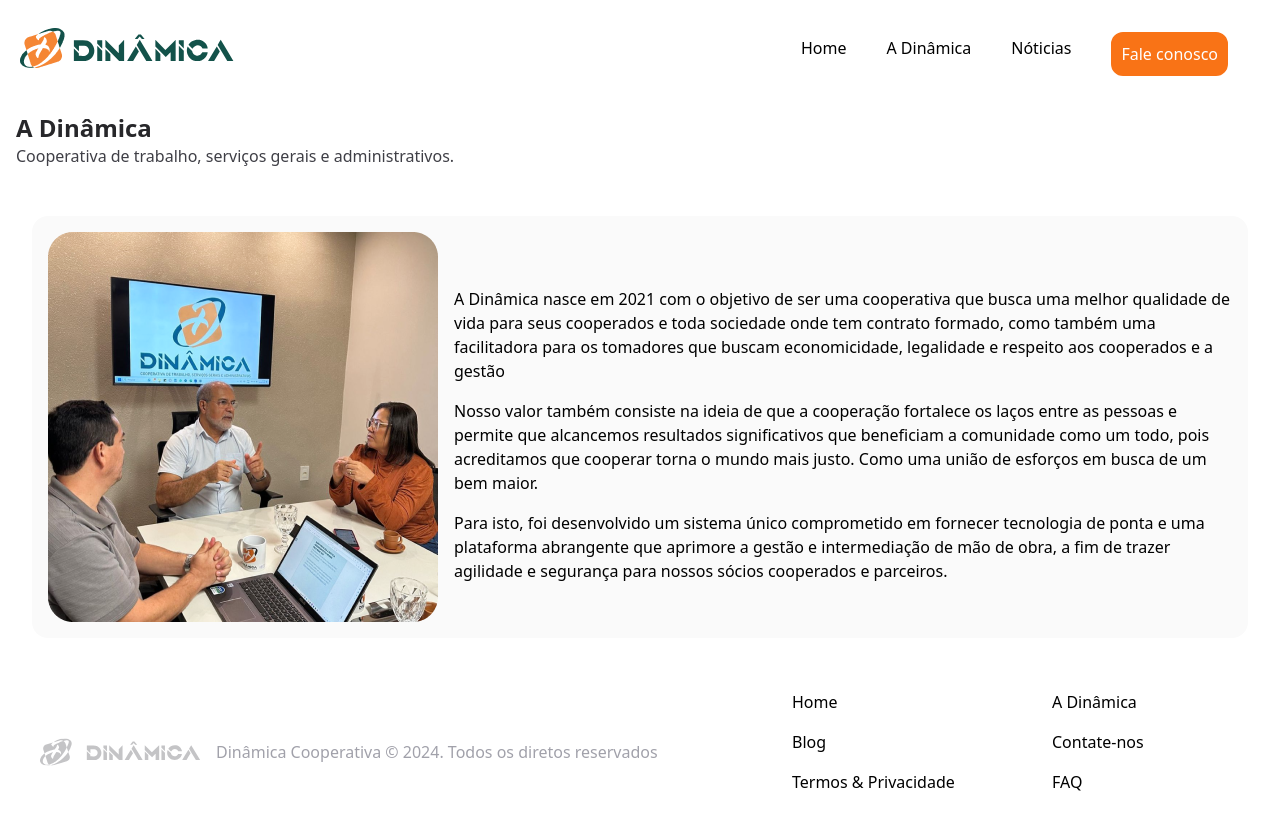
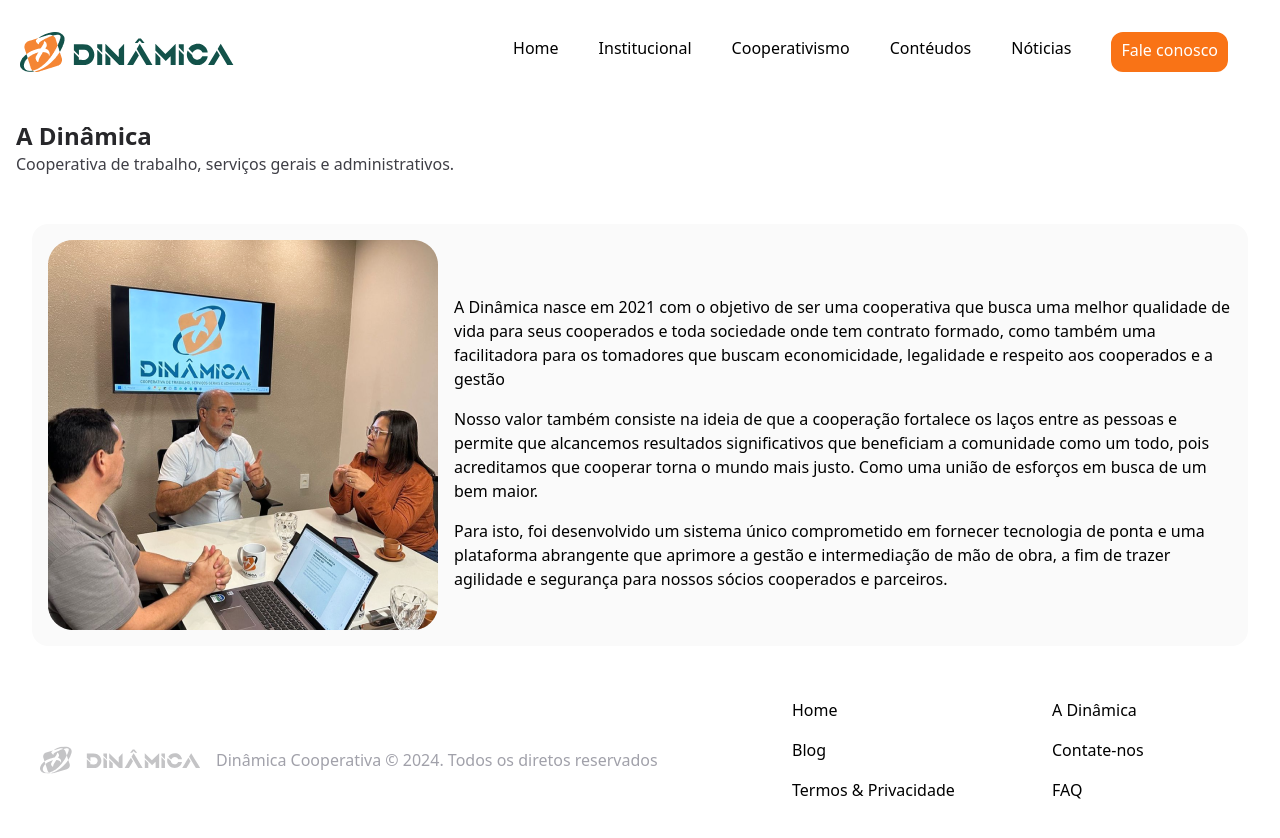
Before and after one commit to joaogg77br/dinamica, a React (Vite) app: page /dinamica in a window 1280 px wide. Shown: the top 838 px of the page. Built offline with nearby package versions, Linux system fonts and the light colour scheme.

Commit message:
menu atualizado com sucesso

```diff
--- a/src/components/Header.jsx
+++ b/src/components/Header.jsx
@@ -136,11 +136,60 @@
                     <div className="flex gap-10">
                         <ul className="hidden justify-center mt-4 gap-10 sm:flex">
                             <li><Link to="/" className="pb-2 border-b border-white  a hover:text-orange-500 hover:underline">Home</Link></li>
-                            <li><Link to="/dinamica" className="pb-2 border-b border-white hover:text-orange-500 hover:underline text-nowrap">A Dinâmica</Link></li>
+                            <li className="group  pb-6">
+                                <Link to="/dinamica" className="pb-2 border-b border-white hover:text-orange-500 hover:underline text-nowrap">Institucional</Link>
+                                <section className="hidden flex-col bg-white  hover:flex group-hover:flex duration-1000 text-center absolute  pb-10 w-full z-20 left-0 top-20 pt-10 px-20">
+                                    <hr className="mb-10 border-10 border-zinc-500 bg-white h-0 w-full"/>
+                                    <div className="flex gap-20 p-10 px-32">
+                                        <div className=" text-4xl font-medium text-zinc-400">Institucional</div>
+                                        <ul className="flex flex-col mt-2 text-start gap-4 ">
+                                            <li className="hover:text-orange-500 duration-300"><Link>Conteúdo</Link></li>
+                                            <li className="hover:text-orange-500 duration-300"><Link>Missão,Visão e Valores</Link></li>
+                                            <li className="hover:text-orange-500 duration-300"><Link>Atividades Desenvolvidas Pela Dinâmica</Link></li>
+                                            <li className="hover:text-orange-500 duration-300"><Link>Benefícios exclusivos da Dinâmica</Link></li>
+                                            <li className="hover:text-orange-500 duration-300"><Link>Onde atuamos</Link></li>
+                                            <li className="hover:text-orange-500 duration-300"><Link>Conselhos</Link></li>
+                                        </ul>
+                                    </div>
+                                </section>
+                            </li>
+                            <li className="group pb-6">
+                                <Link to="/dinamica" className="pb-2 border-b border-white hover:text-orange-500 hover:underline text-nowrap">Cooperativismo</Link>
+                                <section className="hidden flex-col bg-white  hover:flex group-hover:flex duration-1000 text-center absolute pb-10 w-full z-20 left-0 top-20 pt-10 px-20">
+                                    <hr className="mb-10 border-10 border-zinc-500 bg-white h-0 w-full"/>
+                                    <div className="flex gap-20 p-10 px-32">
+                                        <div className=" text-4xl font-medium text-zinc-400">Cooperativismo</div>
+                                        <ul className="flex flex-col gap-4 text-start mt-2 ">
+                                            <li className="hover:text-orange-500 duration-300"><Link>Cooperativismo</Link></li>
+                                            <li className="hover:text-orange-500 duration-300"><Link>Cooperativa</Link></li>
+                                            <li className="hover:text-orange-500 duration-300"><Link>Cooperado</Link></li>
+                                            <li className="hover:text-orange-500 duration-300"><Link>7 Príncipios do Coopertivismo</Link></li>
+                                            <li className="hover:text-orange-500 duration-300"><Link>Educação Continuada</Link></li>
+                                        </ul>
+                                    </div>
+                                </section>
+                            </li>
+                            <li className="group pb-6">
+                                <Link to="/dinamica" className="pb-2 border-b border-white hover:text-orange-500 hover:underline text-nowrap">Contéudos</Link>
+
+                                <section className="hidden flex-col bg-white  hover:flex group-hover:flex duration-1000 text-center absolute pb-10 w-full z-20 left-0 top-20 pt-10 px-20">
+                                    <hr className="mb-10 border-10 border-zinc-500 bg-white h-0 w-full"/>
+                                    <div className="flex gap-20 p-10 px-32">
+                                        <div className=" text-4xl font-medium text-zinc-400">Conteúdo</div>
+                                        <ul className="flex flex-col gap-4 text-start mt-2 ">
+                                            <li className="hover:text-orange-500 duration-300"><Link>Leis Cooperativistas</Link></li>
+                                            <li className="hover:text-orange-500 duration-300"><Link>Edições da Dinâmica News</Link></li>
+                                            <li className="hover:text-orange-500 duration-300"><Link>Filme Institucional</Link></li>
+                                            <li className="hover:text-orange-500 duration-300"><Link>Parcerias Locais</Link></li>
+                                            <li className="hover:text-orange-500 duration-300"><Link>Galeria de Fotos</Link></li>
+                                        </ul>
+                                    </div>
+                                </section>
+                            </li>
                             <li><Link to="/noticias" className="pb-2 border-b border-white hover:text-orange-500 hover:underline">Nóticias</Link></li>
                         </ul>
                         <div className="flex gap-4 justify-end sm:pt-3">
-                            <button className="text-white bg-orange-500 rounded-xl p-2 flex text-nowrap duration-300 border-2 border-orange-500 hover:text-orange-500  hover:bg-white" onClick={() => { setContact(true) }}>Fale conosco</button>
+                            <button className="text-white h-10 bg-orange-500 rounded-xl p-1 px-2 flex text-nowrap duration-300 border-2 border-orange-500 hover:text-orange-500  hover:bg-white" onClick={() => { setContact(true) }}>Fale conosco</button>
                             <div onClick={() => setMenu("flex")} className="bg-green-900 rounded-xl flex items-center p-2 sm:hidden">
                                 <Menu color="white" />
                             </div>
```
